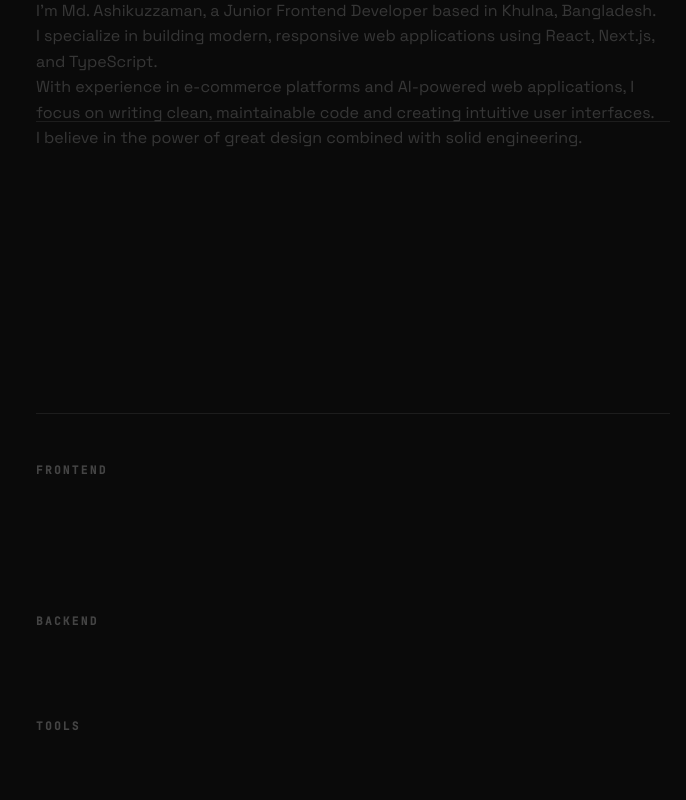
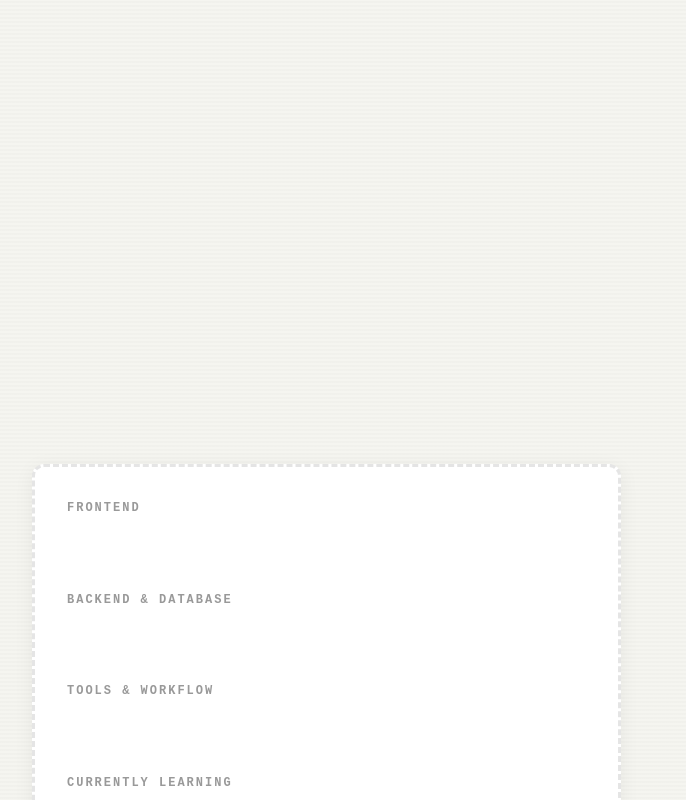
Before and after one commit to RahatInCode/ashik-portfolio-website, a React (Vite) app: page / in a window 1280 px wide. Shown: the part 1340-2140 px from the top of the page, without its empty margins (28-714 px from the left). Built offline with nearby package versions, Linux system fonts and the light colour scheme.

Commit message:
fixed about section ui

```diff
--- a/src/components/About.jsx
+++ b/src/components/About.jsx
@@ -11,33 +11,35 @@ const About = () => {
   const textContainerRef = useRef(null);
   const statsRef = useRef([]);
   const imageRef = useRef(null);
+  const skillsRef = useRef([]);
 
   const aboutData = {
-    label: '001 — About',
-    heading: 'A developer passionate about crafting exceptional digital experiences.',
-    // ✅ Your image path - change this to your actual image
+    label: 'About Me',
+    heading: "Hey, I'm Ashik",
+    subheading: "A developer who actually cares about solving problems",
     image: '/images/about-photo.jpg',
     paragraphs: [
-      "I'm Md. Ashikuzzaman, a Junior Frontend Developer based in Khulna, Bangladesh.",
-      "I specialize in building modern, responsive web applications using React, Next.js, and TypeScript.",
-      "With experience in e-commerce platforms and AI-powered web applications, I focus on writing clean, maintainable code and creating intuitive user interfaces.",
-      "I believe in the power of great design combined with solid engineering.",
+      "I'm based in Khulna, Bangladesh, and I've spent the last few years learning how to build things that work—not just things that look pretty.",
+      "I started coding because I was curious. Now I help agencies and businesses turn ideas into real, working websites and solutions.",
+      "When I'm not coding, I'm probably experimenting with new tech, fixing someone's broken website, or figuring out how to automate something that shouldn't take 3 hours to do manually.",
+      "I believe good code should be clean, maintainable, and actually solve the problem—not just check boxes.",
     ],
     stats: [
-      { number: '03+', label: 'Major Projects' },
-      { number: '03+', label: 'Years Learning' },
-      { number: '10+', label: 'Technologies' },
-      { number: '∞', label: 'Curiosity' },
+      { number: '3+', label: 'Years', sublabel: 'Building & Learning' },
+      { number: '10+', label: 'Projects', sublabel: 'Delivered' },
+      { number: '24/7', label: 'Available', sublabel: 'For Emergencies' },
     ],
     skills: {
-      frontend: ['React.js', 'Next.js', 'TypeScript', 'Tailwind CSS', 'GSAP', 'Framer Motion'],
-      backend: ['Node.js', 'Express.js', 'MongoDB', 'Firebase', 'Python'],
-      tools: ['Git', 'GitHub', 'VS Code', 'Figma', 'Postman'],
+      frontend: ['React', 'Next.js', 'TypeScript', 'Tailwind', 'GSAP'],
+      backend: ['Node.js', 'Express', 'MongoDB', 'Firebase'],
+      tools: ['Git', 'VS Code', 'Figma', 'Postman'],
+      learning: ['Python', 'AI Integration', 'WebGL'],
     },
   };
 
   useEffect(() => {
     const ctx = gsap.context(() => {
+      // Label animation
       gsap.fromTo(
         '.about .section-label',
         { opacity: 0, x: -30 },
@@ -53,6 +55,7 @@ const About = () => {
         }
       );
 
+      // Heading animation
       gsap.fromTo(
         headingRef.current,
         { y: 60, opacity: 0 },
@@ -68,39 +71,38 @@ const About = () => {
         }
       );
 
+      // Paragraphs fade in
       const paragraphs = textContainerRef.current.querySelectorAll('.about-text-line');
-
-      paragraphs.forEach((para) => {
+      paragraphs.forEach((para, index) => {
         gsap.fromTo(
           para,
-          { opacity: 0.2, y: 30 },
+          { opacity: 0, y: 30 },
           {
             opacity: 1,
             y: 0,
             duration: 0.8,
+            delay: index * 0.1,
             ease: 'power3.out',
             scrollTrigger: {
               trigger: para,
-              start: 'top 85%',
-              end: 'top 50%',
-              scrub: 1,
+              start: 'top 90%',
             },
           }
         );
       });
 
+      // Stats animation
       statsRef.current.forEach((stat, index) => {
         if (!stat) return;
-
         gsap.fromTo(
           stat,
-          { y: 50, opacity: 0 },
+          { scale: 0.8, opacity: 0 },
           {
-            y: 0,
+            scale: 1,
             opacity: 1,
-            duration: 0.8,
+            duration: 0.6,
             delay: index * 0.1,
-            ease: 'power3.out',
+            ease: 'back.out(1.4)',
             scrollTrigger: {
               trigger: stat,
               start: 'top 90%',
@@ -109,14 +111,16 @@ const About = () => {
         );
       });
 
+      // Image animation (Polaroid drop)
       gsap.fromTo(
         imageRef.current,
-        { y: 80, opacity: 0 },
+        { y: -50, rotation: -10, opacity: 0 },
         {
           y: 0,
+          rotation: 3,
           opacity: 1,
           duration: 1,
-          ease: 'power3.out',
+          ease: 'back.out(1.2)',
           scrollTrigger: {
             trigger: imageRef.current,
             start: 'top 85%',
@@ -124,23 +128,25 @@ const About = () => {
         }
       );
 
-      const skillTags = sectionRef.current.querySelectorAll('.skill-tag');
+      // Skills tags
+      skillsRef.current.forEach((skill, index) => {
+        if (!skill) return;
         gsap.fromTo(
-        skillTags,
-        { opacity: 0, y: 20 },
+          skill,
+          { opacity: 0, scale: 0.8 },
           {
             opacity: 1,
-          y: 0,
+            scale: 1,
             duration: 0.4,
-          stagger: 0.03,
-          ease: 'power3.out',
+            delay: index * 0.03,
+            ease: 'back.out(1.2)',
             scrollTrigger: {
-            trigger: '.skills-section',
-            start: 'top 85%',
+              trigger: skill,
+              start: 'top 92%',
             },
           }
         );
-
+      });
     }, sectionRef);
 
     return () => ctx.revert();
@@ -152,62 +158,346 @@ const About = () => {
     }
   };
 
+  const addToSkillsRefs = (el) => {
+    if (el && !skillsRef.current.includes(el)) {
+      skillsRef.current.push(el);
+    }
+  };
+
+  // INLINE STYLES
+  const sectionStyles = {
+    position: 'relative',
+    padding: '120px 0',
+    background: '#f5f5f0',
+    backgroundImage: 'repeating-linear-gradient(0deg, transparent, transparent 2px, rgba(0, 0, 0, 0.015) 2px, rgba(0, 0, 0, 0.015) 4px)',
+    overflow: 'hidden',
+  };
+
+  const containerStyles = {
+    maxWidth: '1400px',
+    margin: '0 auto',
+    padding: '0 60px',
+  };
+
+  const labelStyles = {
+    display: 'inline-block',
+    fontSize: '11px',
+    textTransform: 'uppercase',
+    letterSpacing: '2px',
+    color: '#666',
+    fontWeight: '600',
+    marginBottom: '30px',
+    padding: '8px 16px',
+    background: 'rgba(255, 255, 255, 0.6)',
+    borderRadius: '20px',
+    border: '1px solid rgba(0, 0, 0, 0.06)',
+  };
+
+  const headingContainerStyles = {
+    marginBottom: '60px',
+  };
+
+  const mainHeadingStyles = {
+    fontSize: 'clamp(48px, 6vw, 72px)',
+    fontWeight: '800',
+    lineHeight: '1.1',
+    color: '#1a1a1a',
+    marginBottom: '16px',
+    fontFamily: '"Courier New", monospace',
+  };
+
+  const subheadingStyles = {
+    fontSize: 'clamp(18px, 2.5vw, 24px)',
+    color: '#666',
+    fontWeight: '400',
+    fontFamily: '"Comic Sans MS", cursive, sans-serif',
+  };
+
+  const gridStyles = {
+    display: 'grid',
+    gridTemplateColumns: '1.2fr 1fr',
+    gap: '80px',
+    alignItems: 'start',
+  };
+
+  const textContainerStyles = {
+    marginBottom: '40px',
+  };
+
+  const paragraphStyles = {
+    fontSize: '16px',
+    lineHeight: '1.8',
+    color: '#333',
+    marginBottom: '20px',
+    fontFamily: '"Comic Sans MS", cursive, sans-serif',
+  };
+
+  const statsGridStyles = {
+    display: 'grid',
+    gridTemplateColumns: 'repeat(3, 1fr)',
+    gap: '20px',
+    marginBottom: '50px',
+  };
+
+  const statCardStyles = (index) => ({
+    background: ['#FFF9C4', '#B2DFDB', '#F8BBD0'][index % 3],
+    padding: '24px',
+    borderRadius: '8px',
+    textAlign: 'center',
+    transform: `rotate(${[-2, 1, -1][index % 3]}deg)`,
+    boxShadow: '0 4px 12px rgba(0, 0, 0, 0.08)',
+    border: '2px solid rgba(0, 0, 0, 0.05)',
+    position: 'relative',
+  });
+
+  const statNumberStyles = {
+    display: 'block',
+    fontSize: '32px',
+    fontWeight: '900',
+    color: '#1a1a1a',
+    marginBottom: '4px',
+    fontFamily: '"Courier New", monospace',
+  };
+
+  const statLabelStyles = {
+    display: 'block',
+    fontSize: '14px',
+    fontWeight: '700',
+    color: '#333',
+    textTransform: 'uppercase',
+    letterSpacing: '0.5px',
+  };
+
+  const statSublabelStyles = {
+    display: 'block',
+    fontSize: '11px',
+    color: '#666',
+    marginTop: '4px',
+  };
+
+  const skillsSectionStyles = {
+    background: '#fff',
+    padding: '32px',
+    borderRadius: '12px',
+    boxShadow: '0 4px 20px rgba(0, 0, 0, 0.06)',
+    border: '3px dashed rgba(0, 0, 0, 0.1)',
+  };
+
+  const skillsCategoryStyles = {
+    marginBottom: '24px',
+  };
+
+  const skillsTitleStyles = {
+    fontSize: '12px',
+    textTransform: 'uppercase',
+    letterSpacing: '2px',
+    color: '#999',
+    marginBottom: '12px',
+    fontWeight: '700',
+    fontFamily: '"Courier New", monospace',
+  };
+
+  const skillsGridStyles = {
+    display: 'flex',
+    flexWrap: 'wrap',
+    gap: '8px',
+  };
+
+  const skillTagStyles = {
+    display: 'inline-block',
+    fontSize: '13px',
+    padding: '6px 14px',
+    background: '#f0f0f0',
+    borderRadius: '20px',
+    color: '#333',
+    fontWeight: '600',
+    border: '2px solid #e0e0e0',
+    fontFamily: '"Comic Sans MS", cursive, sans-serif',
+    cursor: 'default',
+    transition: 'all 0.2s ease',
+  };
+
+  const skillTagHoverStyles = {
+    background: '#1a1a1a',
+    color: '#fff',
+    borderColor: '#1a1a1a',
+    transform: 'translateY(-2px)',
+  };
+
+  // Polaroid container
+  const polaroidContainerStyles = {
+    position: 'sticky',
+    top: '100px',
+  };
+
+  const polaroidStyles = {
+    background: '#fff',
+    padding: '16px 16px 60px',
+    boxShadow: '0 8px 30px rgba(0, 0, 0, 0.12), 0 2px 8px rgba(0, 0, 0, 0.08)',
+    transform: 'rotate(3deg)',
+    position: 'relative',
+    maxWidth: '380px',
+    margin: '0 auto',
+  };
+
+  const tapeTopStyles = {
+    position: 'absolute',
+    top: '-12px',
+    left: '50%',
+    transform: 'translateX(-50%) rotate(-5deg)',
+    width: '100px',
+    height: '30px',
+    background: 'rgba(255, 255, 255, 0.5)',
+    boxShadow: 'inset 0 1px 3px rgba(0, 0, 0, 0.1)',
+    borderRadius: '2px',
+    border: '1px solid rgba(0, 0, 0, 0.05)',
+  };
+
+  const imageWrapperStyles = {
+    width: '100%',
+    aspectRatio: '4/5',
+    overflow: 'hidden',
+    background: '#f0f0f0',
+    marginBottom: '16px',
+  };
+
+  const imageStyles = {
+    width: '100%',
+    height: '100%',
+    objectFit: 'cover',
+    filter: 'grayscale(10%) contrast(1.05)',
+  };
+
+  const captionStyles = {
+    textAlign: 'center',
+    fontSize: '16px',
+    color: '#333',
+    fontFamily: '"Comic Sans MS", cursive, sans-serif',
+    fontWeight: '600',
+  };
+
+  const pinStyles = {
+    position: 'absolute',
+    top: '8px',
+    right: '20px',
+    width: '20px',
+    height: '20px',
+    background: 'linear-gradient(135deg, #ff6b6b, #ee5a52)',
+    borderRadius: '50%',
+    boxShadow: '0 2px 8px rgba(0, 0, 0, 0.2), inset 0 1px 2px rgba(255, 255, 255, 0.3)',
+  };
+
+  const pinHeadStyles = {
+    position: 'absolute',
+    top: '50%',
+    left: '50%',
+    transform: 'translate(-50%, -50%)',
+    width: '8px',
+    height: '8px',
+    background: 'rgba(255, 255, 255, 0.4)',
+    borderRadius: '50%',
+  };
+
   return (
-    <section id="about" ref={sectionRef} className="about">
-      <div className="about-container">
-        <div className="section-label">{aboutData.label}</div>
+    <section id="about" ref={sectionRef} className="about" style={sectionStyles}>
+      <div style={containerStyles}>
+        <div style={labelStyles}>About Me</div>
 
-        <h2 ref={headingRef} className="section-heading">
-          {aboutData.heading}
-        </h2>
+        <div ref={headingRef} style={headingContainerStyles}>
+          <h2 style={mainHeadingStyles}>{aboutData.heading}</h2>
+          <p style={subheadingStyles}>{aboutData.subheading}</p>
+        </div>
 
-        <div className="about-grid">
-          <div className="about-left">
-            <div ref={textContainerRef} className="about-text">
+        <div style={gridStyles}>
+          {/* LEFT SIDE */}
+          <div>
+            <div ref={textContainerRef} style={textContainerStyles}>
               {aboutData.paragraphs.map((para, index) => (
-                <p key={`para-${index}`} className="about-text-line">
+                <p key={`para-${index}`} className="about-text-line" style={paragraphStyles}>
                   {para}
                 </p>
               ))}
             </div>
 
-            <div className="about-stats">
+            {/* Stats Cards */}
+            <div style={statsGridStyles}>
               {aboutData.stats.map((stat, index) => (
-                <div key={`stat-${index}`} ref={addToStatsRefs} className="stat-item">
-                  <span className="stat-number">{stat.number}</span>
-                  <span className="stat-label">{stat.label}</span>
+                <div
+                  key={`stat-${index}`}
+                  ref={addToStatsRefs}
+                  style={statCardStyles(index)}
+                >
+                  <span style={statNumberStyles}>{stat.number}</span>
+                  <span style={statLabelStyles}>{stat.label}</span>
+                  <span style={statSublabelStyles}>{stat.sublabel}</span>
                 </div>
               ))}
             </div>
 
-            <div className="skills-section">
-              <div className="skills-category">
-                <h4 className="skills-title">Frontend</h4>
-                <div className="skills-grid">
+            {/* Skills Section */}
+            <div style={skillsSectionStyles}>
+              <div style={skillsCategoryStyles}>
+                <h4 style={skillsTitleStyles}>Frontend</h4>
+                <div style={skillsGridStyles}>
                   {aboutData.skills.frontend.map((skill, index) => (
-                    <span key={`frontend-${index}`} className="skill-tag hover-target">
+                    <span
+                      key={`frontend-${index}`}
+                      ref={addToSkillsRefs}
+                      style={skillTagStyles}
+                      onMouseEnter={(e) => Object.assign(e.target.style, skillTagHoverStyles)}
+                      onMouseLeave={(e) => Object.assign(e.target.style, skillTagStyles)}
+                    >
                       {skill}
                     </span>
                   ))}
                 </div>
               </div>
 
-              <div className="skills-category">
-                <h4 className="skills-title">Backend</h4>
-                <div className="skills-grid">
+              <div style={skillsCategoryStyles}>
+                <h4 style={skillsTitleStyles}>Backend & Database</h4>
+                <div style={skillsGridStyles}>
                   {aboutData.skills.backend.map((skill, index) => (
-                    <span key={`backend-${index}`} className="skill-tag hover-target">
+                    <span
+                      key={`backend-${index}`}
+                      ref={addToSkillsRefs}
+                      style={skillTagStyles}
+                      onMouseEnter={(e) => Object.assign(e.target.style, skillTagHoverStyles)}
+                      onMouseLeave={(e) => Object.assign(e.target.style, skillTagStyles)}
+                    >
                       {skill}
                     </span>
                   ))}
                 </div>
               </div>
 
-              <div className="skills-category">
-                <h4 className="skills-title">Tools</h4>
-                <div className="skills-grid">
+              <div style={skillsCategoryStyles}>
+                <h4 style={skillsTitleStyles}>Tools & Workflow</h4>
+                <div style={skillsGridStyles}>
                   {aboutData.skills.tools.map((skill, index) => (
-                    <span key={`tool-${index}`} className="skill-tag hover-target">
+                    <span
+                      key={`tool-${index}`}
+                      ref={addToSkillsRefs}
+                      style={skillTagStyles}
+                      onMouseEnter={(e) => Object.assign(e.target.style, skillTagHoverStyles)}
+                      onMouseLeave={(e) => Object.assign(e.target.style, skillTagStyles)}
+                    >
+                      {skill}
+                    </span>
+                  ))}
+                </div>
+              </div>
+
+              <div style={{...skillsCategoryStyles, marginBottom: 0}}>
+                <h4 style={skillsTitleStyles}>Currently Learning</h4>
+                <div style={skillsGridStyles}>
+                  {aboutData.skills.learning.map((skill, index) => (
+                    <span
+                      key={`learning-${index}`}
+                      ref={addToSkillsRefs}
+                      style={{...skillTagStyles, background: '#fff9c4', borderColor: '#ffe082'}}
+                      onMouseEnter={(e) => Object.assign(e.target.style, skillTagHoverStyles)}
+                      onMouseLeave={(e) => Object.assign(e.target.style, {...skillTagStyles, background: '#fff9c4', borderColor: '#ffe082'})}
+                    >
                       {skill}
                     </span>
                   ))}
@@ -216,17 +506,28 @@ const About = () => {
             </div>
           </div>
 
-          {/* ✅ FIXED: Now using actual image instead of placeholder */}
-          <div className="about-right">
-            <div ref={imageRef} className="about-image-container">
-              <div className="about-image">
+          {/* RIGHT SIDE - Polaroid Photo */}
+          <div style={polaroidContainerStyles}>
+            <div ref={imageRef} style={polaroidStyles}>
+              {/* Tape at top */}
+              <div style={tapeTopStyles}></div>
+
+              {/* Pin */}
+              <div style={pinStyles}>
+                <div style={pinHeadStyles}></div>
+              </div>
+
+              {/* Image */}
+              <div style={imageWrapperStyles}>
                 <img
                   src={aboutData.image}
                   alt="Ashikuzzaman"
-                  className="about-img"
+                  style={imageStyles}
                 />
               </div>
-              <span className="image-caption">Khulna, Bangladesh</span>
+
+              {/* Caption */}
+              <div style={captionStyles}>Khulna, Bangladesh 📍</div>
             </div>
           </div>
         </div>
```
Lines whose indentation alone changed are shown as unchanged.
